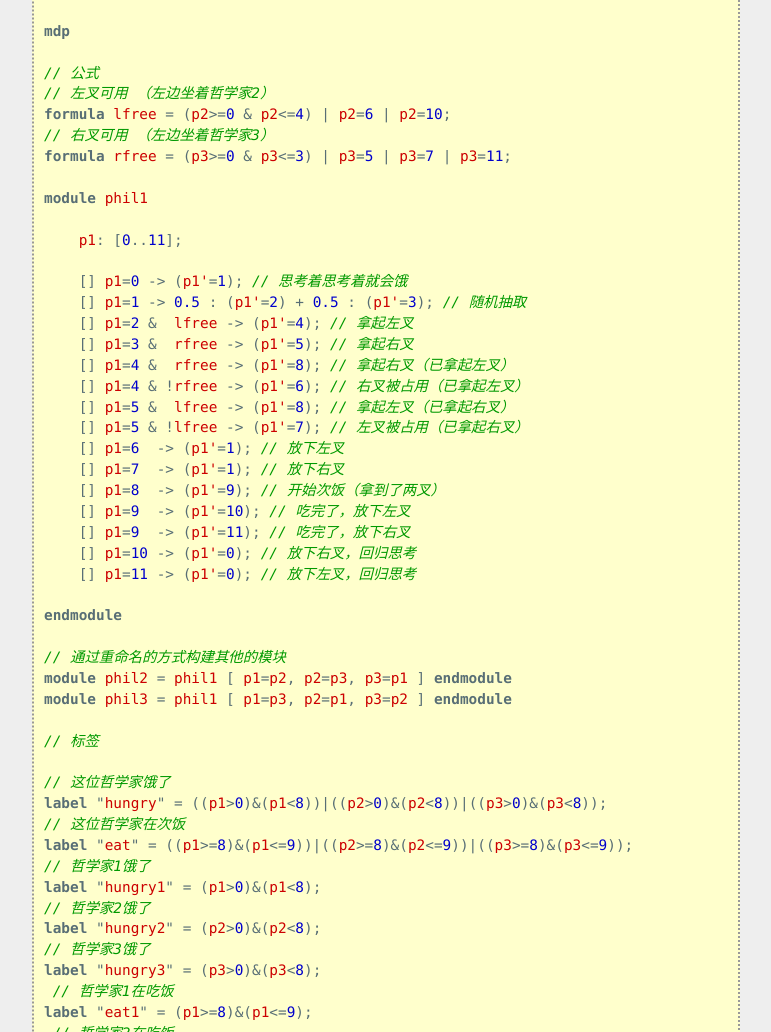
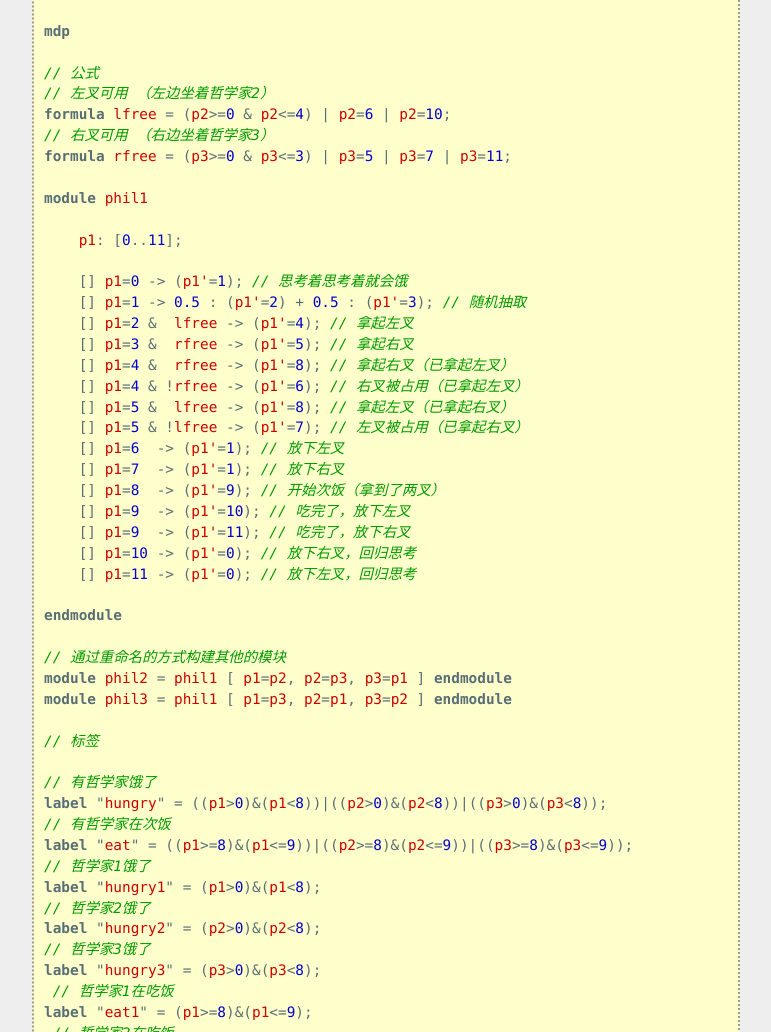
Before and after one commit to oldsin/PRISM, a plain HTML site: page index.html in a window 1280 px wide. Shown: the part 1585-2617 px from the top of the page, without its empty margins (238-1009 px from the left). Drawn offline with Linux system fonts and the light colour scheme.

Commit message:
Fix Typo

```diff
--- a/index.html
+++ b/index.html
@@ -695,7 +695,7 @@ a.prism-cite { color:#006600; }
 <span class="prismcomment">// 公式 </span>
 <span class="prismcomment">// 左叉可用 （左边坐着哲学家2）</span>
 <span class="prismkeyword">formula</span> <span class="prismident">lfree</span> = (<span class="prismident">p2</span>&gt;=<span class="prismnum">0</span> &amp; <span class="prismident">p2</span>&lt;=<span class="prismnum">4</span>) | <span class="prismident">p2</span>=<span class="prismnum">6</span> | <span class="prismident">p2</span>=<span class="prismnum">10</span>;
-<span class="prismcomment">// 右叉可用 （左边坐着哲学家3）</span>
+<span class="prismcomment">// 右叉可用 （右边坐着哲学家3）</span>
 <span class="prismkeyword">formula</span> <span class="prismident">rfree</span> = (<span class="prismident">p3</span>&gt;=<span class="prismnum">0</span> &amp; <span class="prismident">p3</span>&lt;=<span class="prismnum">3</span>) | <span class="prismident">p3</span>=<span class="prismnum">5</span> | <span class="prismident">p3</span>=<span class="prismnum">7</span> | <span class="prismident">p3</span>=<span class="prismnum">11</span>;
 
 <span class="prismkeyword">module</span> <span class="prismident">phil1</span>
@@ -726,9 +726,9 @@ a.prism-cite { color:#006600; }
 
 <span class="prismcomment">// 标签</span>
 
-<span class="prismcomment">// 这位哲学家饿了</span>
+<span class="prismcomment">// 有哲学家饿了</span>
 <span class="prismkeyword">label</span> "<span class="prismident">hungry</span>" = ((<span class="prismident">p1</span>&gt;<span class="prismnum">0</span>)&amp;(<span class="prismident">p1</span>&lt;<span class="prismnum">8</span>))|((<span class="prismident">p2</span>&gt;<span class="prismnum">0</span>)&amp;(<span class="prismident">p2</span>&lt;<span class="prismnum">8</span>))|((<span class="prismident">p3</span>&gt;<span class="prismnum">0</span>)&amp;(<span class="prismident">p3</span>&lt;<span class="prismnum">8</span>));
-<span class="prismcomment">// 这位哲学家在次饭</span>
+<span class="prismcomment">// 有哲学家在次饭</span>
 <span class="prismkeyword">label</span> "<span class="prismident">eat</span>" = ((<span class="prismident">p1</span>&gt;=<span class="prismnum">8</span>)&amp;(<span class="prismident">p1</span>&lt;=<span class="prismnum">9</span>))|((<span class="prismident">p2</span>&gt;=<span class="prismnum">8</span>)&amp;(<span class="prismident">p2</span>&lt;=<span class="prismnum">9</span>))|((<span class="prismident">p3</span>&gt;=<span class="prismnum">8</span>)&amp;(<span class="prismident">p3</span>&lt;=<span class="prismnum">9</span>));
 <span class="prismcomment">// 哲学家1饿了</span>
 <span class="prismkeyword">label</span> "<span class="prismident">hungry1</span>" = (<span class="prismident">p1</span>&gt;<span class="prismnum">0</span>)&amp;(<span class="prismident">p1</span>&lt;<span class="prismnum">8</span>);
```
